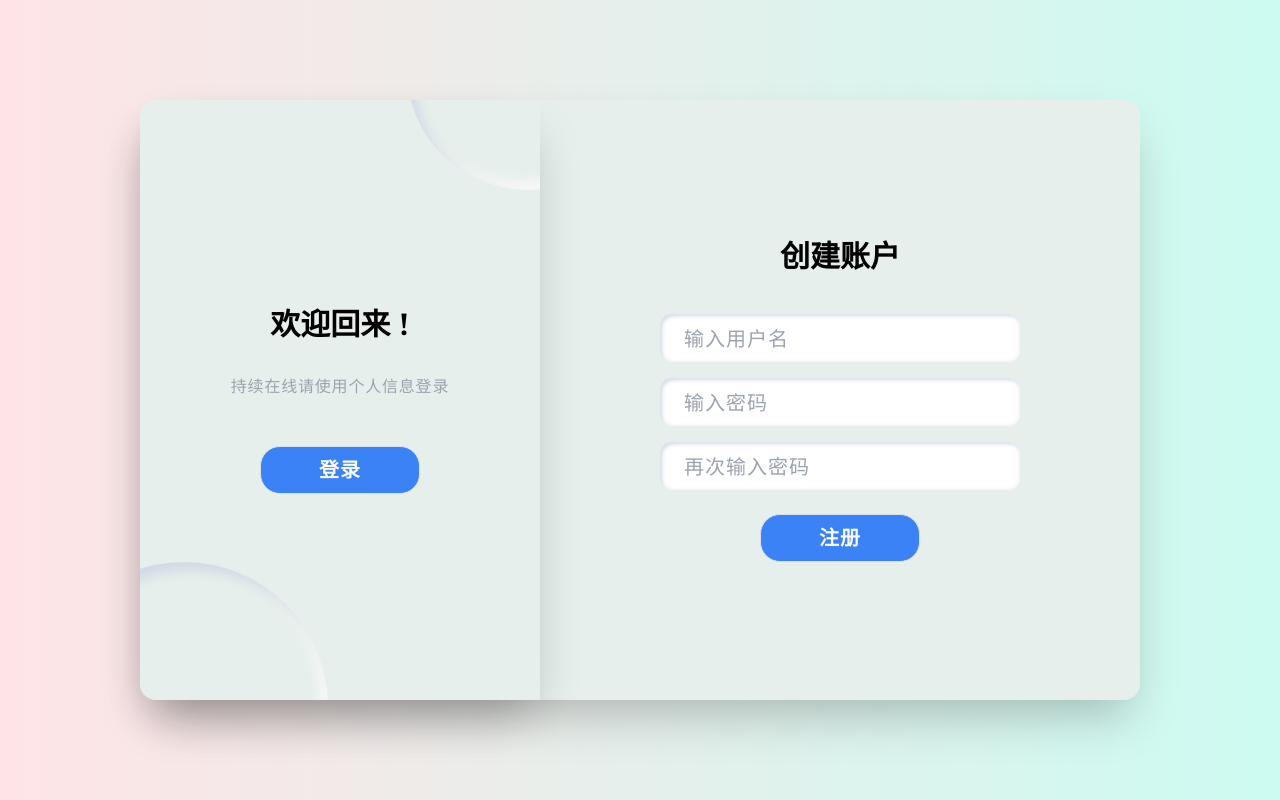
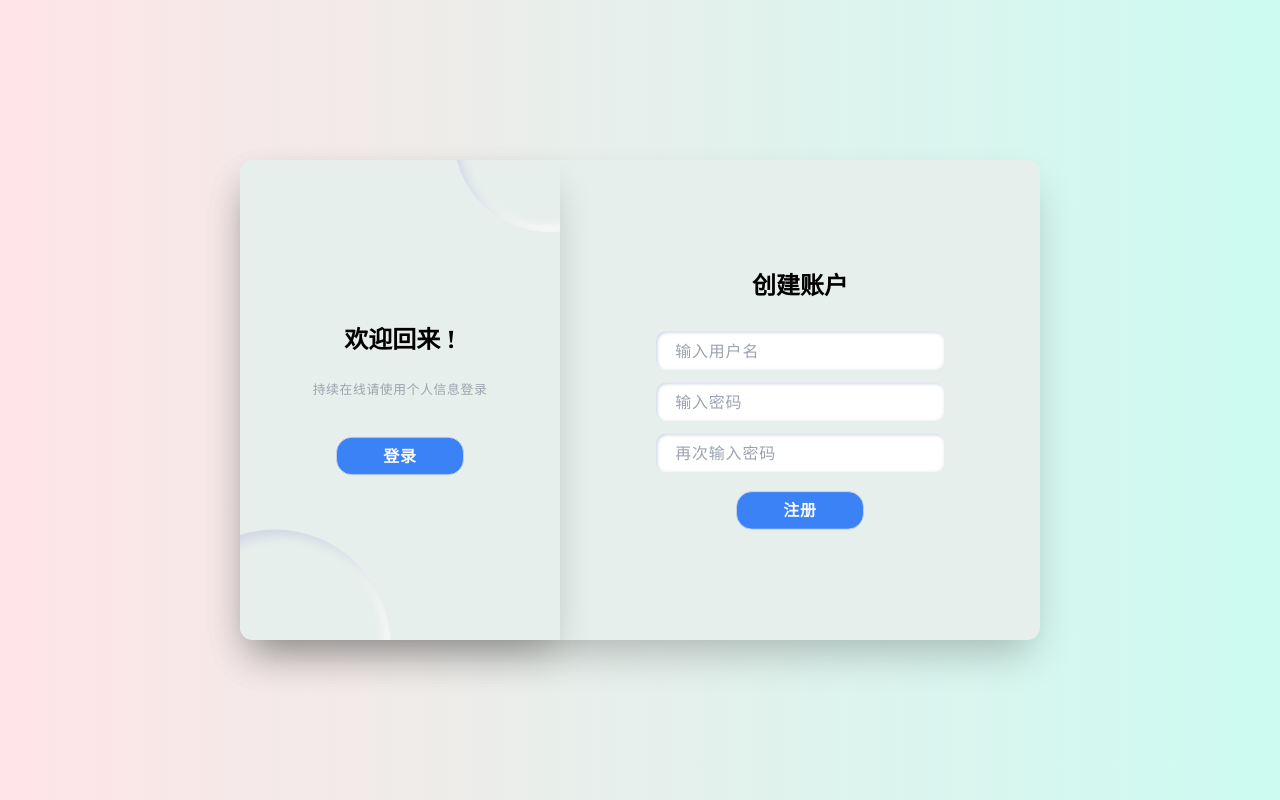
Before and after one commit to Spicy-Rabbit-Head/Management-system-front-end, a Vue app: page /#/login in a window 1280 px wide. Built offline with nearby package versions, Linux system fonts and the light colour scheme.

Commit message:
Merge remote-tracking branch 'origin/master'
# Conflicts:
#	src/index.css

```diff
--- a/src/main.js
+++ b/src/main.js
@@ -1,4 +1,5 @@
 import {createApp} from 'vue'
+import './style/style.css'
 import './style/index.css'
 import App from './App.vue'
 import router from "./router/index.js"
--- a/src/router/index.js
+++ b/src/router/index.js
@@ -12,7 +12,7 @@
     },
     {
         path: '/login',
-        component: () => import('../views/login/login.vue').then(m => m.default)
+        component: () => import('../views/login/login.vue')
     },
     {
         path: '/null-exception',
--- /dev/null
+++ b/src/style/style.css
@@ -0,0 +1,60 @@
+html,
+body {
+    height: 100%;
+    margin: 0;
+    padding: 0;
+    -moz-osx-font-smoothing: grayscale;
+    -webkit-font-smoothing: antialiased;
+    text-rendering: optimizeLegibility;
+    font-family: Helvetica Neue, Helvetica, PingFang SC, Hiragino Sans GB,
+    Microsoft YaHei, Arial, sans-serif;
+}
+
+#app {
+    height: 100%;
+}
+
+*,
+*:before,
+*:after {
+    box-sizing: inherit;
+    margin: 0;
+    padding: 0;
+}
+
+a:focus,
+a:active {
+    outline: none;
+}
+
+a,
+a:focus,
+a:hover {
+    cursor: pointer;
+    color: inherit;
+    text-decoration: none;
+}
+
+div:focus {
+    outline: none;
+}
+
+.clearfix :after {
+    visibility: hidden;
+    display: block;
+    font-size: 0;
+    content: ' ';
+    clear: both;
+    height: 0;
+}
+
+div#driver-popover-item .driver-popover-title {
+    color: #1890ff;
+}
+
+div#driver-popover-item .driver-popover-footer .driver-next-btn {
+    background-color: #1890ff;
+    color: white;
+    text-shadow: none;
+    border-radius: 4px;
+}
--- a/src/views/login/login.vue
+++ b/src/views/login/login.vue
@@ -1,10 +1,6 @@
 <template>
   <div class="BackgroundComponent login" style="font-size: 12px">
-    <div v-motion
-         :initial="{ opacity: 0, y: 30 }"
-         :enter="{ opacity: 1, y: 0}"
-         :delay="200"
-         class="BackgroundComponentFrame Response">
+    <div class="BackgroundComponentFrame Response">
       <login_switch/>
       <login_register/>
     </div>
--- a/vite.config.js
+++ b/vite.config.js
@@ -47,7 +47,7 @@
                         // 根据包名分割
                         return id.toString().split('node_modules/')[1].split('/')[0].toString()
                     }
-                }
+                },
             }
         }
     }
```
